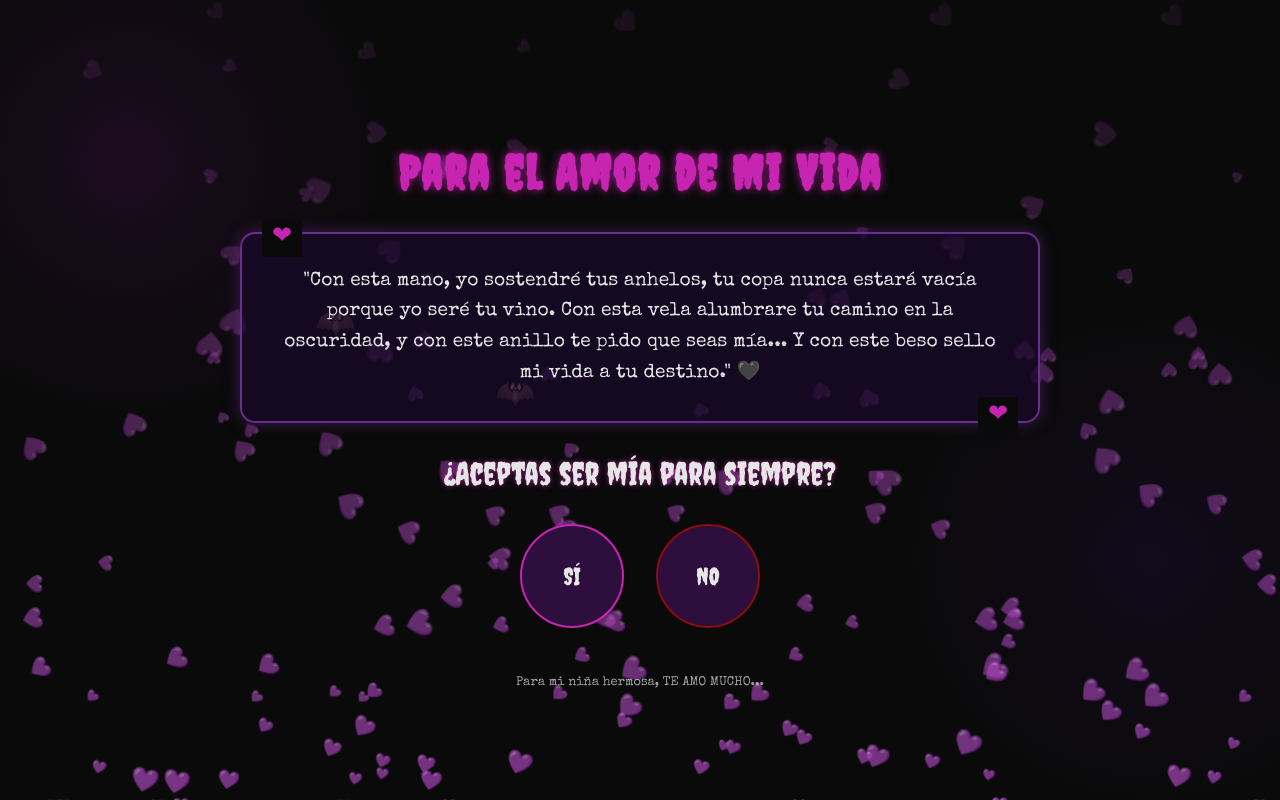
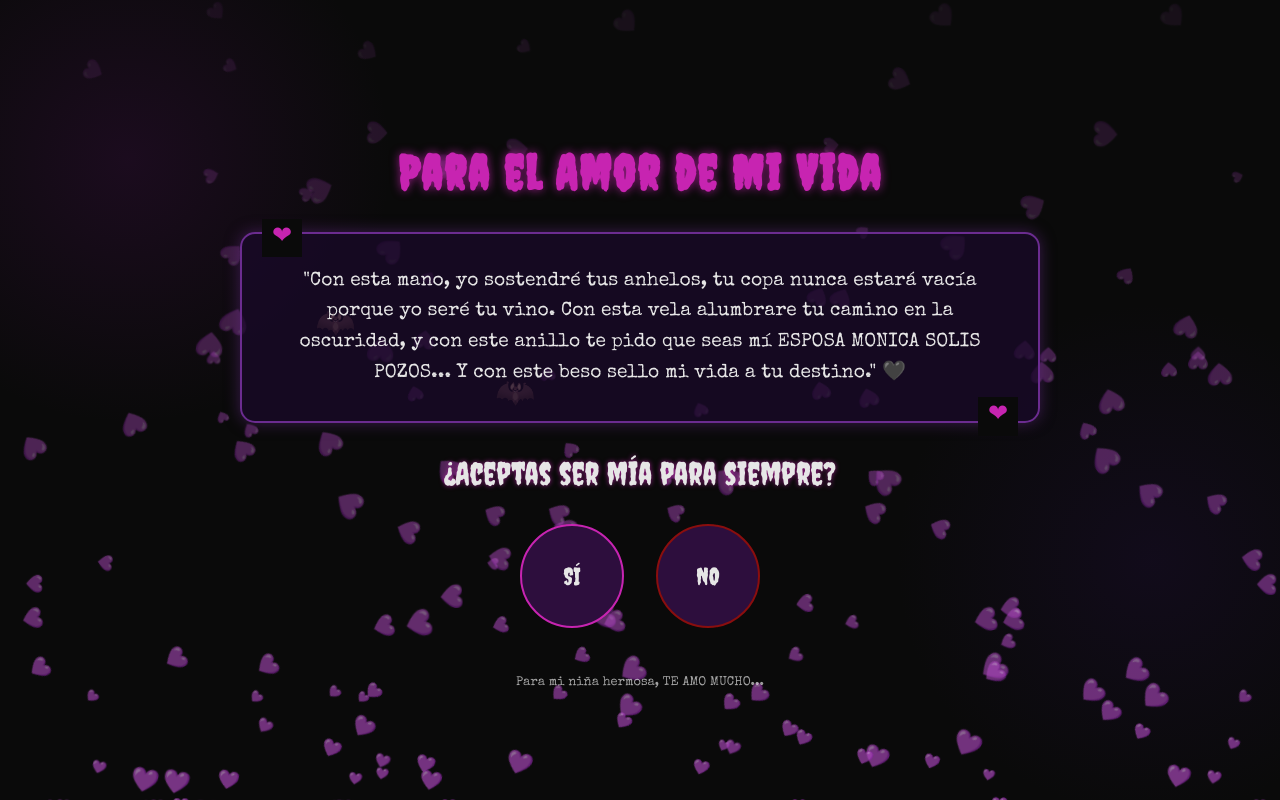
Before and after one commit to AxelNatsuki99/adamburton, a plain HTML site: page index.html in a window 1280 px wide. Drawn offline with nearby package versions, Linux system fonts and the light colour scheme.

Commit message:
Update index.html

```diff
--- a/index.html
+++ b/index.html
@@ -286,7 +286,7 @@
 
         <div class="love-message">
             "Con esta mano, yo sostendré tus anhelos, tu copa nunca estará vacía porque yo seré tu vino.
-            Con esta vela alumbrare tu camino en la oscuridad, y con este anillo te pido que seas mía...
+            Con esta vela alumbrare tu camino en la oscuridad, y con este anillo te pido que seas mí ESPOSA MONICA SOLIS POZOS...
             Y con este beso sello mi vida a tu destino." 🖤
         </div>
 
@@ -424,4 +424,5 @@
         }
     </script>
 </body>
+
 </html>
```
